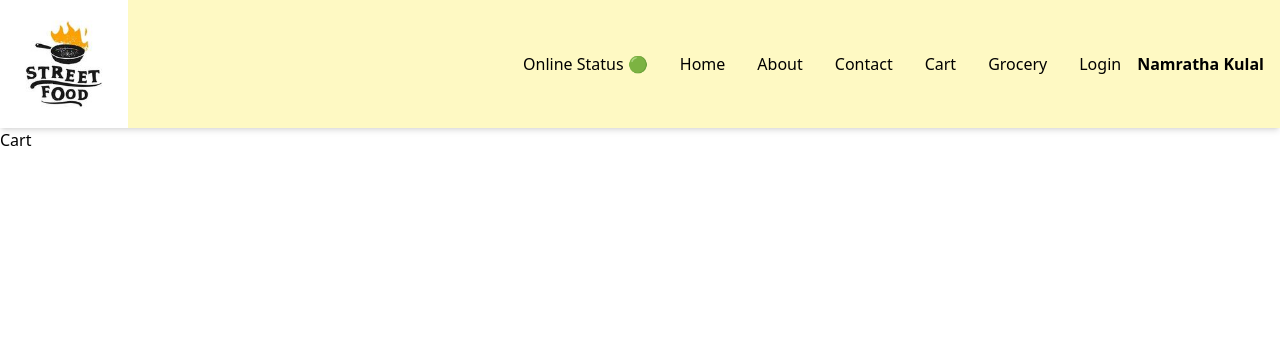
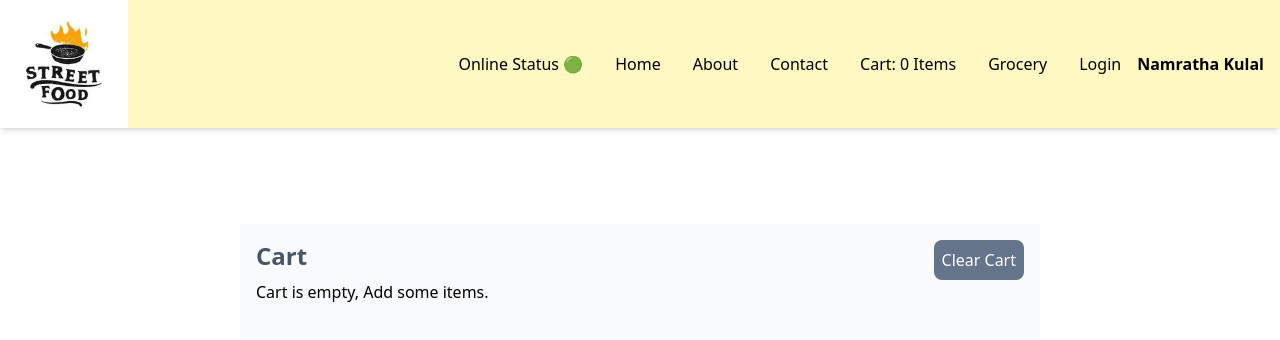
Before and after one commit to namratha-robosoft/namaste-react, a React (Vite) app: page /cart in a window 1280 px wide. Shown: the top 340 px of the page. Built offline with nearby package versions, Linux system fonts and the light colour scheme.

Commit message:
episode 12: Redux - state management library

```diff
--- a/package.json
+++ b/package.json
@@ -3,7 +3,7 @@
   "version": "1.0.0",
   "description": "Namaste React course",
   "scripts": {
-    "start": "parcel index.html",
+    "start": "parcel index.html --port=59905",
     "build": "parcel build index.html",
     "test": "jest"
   },
@@ -21,8 +21,10 @@
     "tailwindcss": "^3.4.13"
   },
   "dependencies": {
+    "@reduxjs/toolkit": "^2.2.8",
     "react": "^18.3.1",
     "react-dom": "^18.3.1",
+    "react-redux": "^9.1.2",
     "react-router-dom": "^6.26.2"
   },
   "browsersList": [
--- a/src/App.js
+++ b/src/App.js
@@ -10,6 +10,8 @@ import Contact from "./components/Contact";
 import ErrorPage from "./components/ErrorPage";
 import RestaurantMenu from "./components/RestaurantMenu";
 import UserContext from "./components/utils/UserContext";
+import { Provider } from "react-redux";
+import appStore from "./components/utils/appStore";
 
 const AppLayout = () => {
   const [userInfo, setUserInfo] = useState();
@@ -21,12 +23,14 @@ const AppLayout = () => {
   }, []);
 
   return (
+    <Provider store={appStore}>
       <UserContext.Provider value={{ loggedInUser: userInfo, setUserInfo }}>
         <div className="app">
           <Header />
           <Outlet />
         </div>
       </UserContext.Provider>
+    </Provider>
   );
 };
 
--- a/src/components/Body.js
+++ b/src/components/Body.js
@@ -17,7 +17,6 @@ const Body = () => {
   }, []);
 
   const { loggedInUser, setUserInfo } = useContext(UserContext);
-  console.log(loggedInUser, setUserInfo);
   const fetchData = async () => {
     const data = await fetch(
       "https://www.swiggy.com/dapi/restaurants/list/v5?lat=12.9715987&lng=77.5945627&is-seo-homepage-enabled=true&page_type=DESKTOP_WEB_LISTING"
--- a/src/components/Cart.js
+++ b/src/components/Cart.js
@@ -1,5 +1,31 @@
+import { useDispatch, useSelector } from "react-redux";
+import ItemList from "./ItemList";
+import { clearCart } from "./utils/cartSlice";
+
 const Cart = () => {
-  return <div>Cart</div>;
+  const cartItems = useSelector((store) => store.cart.items);
+  const dispatch = useDispatch();
+  const onCartClear = () => {
+    dispatch(clearCart());
+  };
+  return (
+    <div className="p-4 mt-24 max-w-[800px] mx-auto  bg-slate-50">
+      <div className="flex justify-between">
+        <h3 className="text-2xl text-slate-600 font-bold text-center">Cart</h3>
+        <button
+          className="bg-slate-500 text-white p-2 rounded-lg"
+          onClick={onCartClear}
+        >
+          Clear Cart
+        </button>
+      </div>
+
+      <div>
+        {cartItems.length === 0 && <h1>Cart is empty, Add some items.</h1>}
+        <ItemList itemCards={cartItems} />
+      </div>
+    </div>
+  );
 };
 
 export default Cart;
--- a/src/components/Header.js
+++ b/src/components/Header.js
@@ -3,11 +3,14 @@ import { useContext, useState } from "react";
 import { Link } from "react-router-dom";
 import useOnlineStatus from "./utils/useOnlineStatus";
 import UserContext from "./utils/UserContext";
+import { useSelector } from "react-redux";
 
 const Header = () => {
   const [btnName, setBtnName] = useState("Login");
   const onlineStatus = useOnlineStatus();
   const { loggedInUser } = useContext(UserContext);
+
+  const cartItems = useSelector((store) => store.cart.items);
 
   return (
     <div className="flex justify-between shadow-md align-middle bg-pink-100 sm:bg-yellow-100">
@@ -27,7 +30,7 @@ const Header = () => {
             <Link to="/contact">Contact</Link>
           </li>
           <li className="px-4">
-            <Link to="/cart">Cart</Link>
+            <Link to="/cart">Cart: {cartItems?.length} Items</Link>
           </li>
           <li className="px-4">
             <Link to="/grocery">Grocery</Link>
--- a/src/components/ItemList.js
+++ b/src/components/ItemList.js
@@ -1,6 +1,14 @@
+import { addItem } from "./utils/cartSlice";
 import { MENU_IMAGE_LINK } from "./utils/constants";
+import { useDispatch } from "react-redux";
 
 const ItemList = ({ itemCards }) => {
+  const dispatch = useDispatch();
+
+  const clickHandler = (item) => {
+    dispatch(addItem(item));
+  };
+
   return (
     <ul className="p-4">
       {itemCards.map((item) => (
@@ -16,12 +24,19 @@ const ItemList = ({ itemCards }) => {
                 {item.card.info.defaultPrice / 100 ||
                   item.card.info.price / 100}
               </h4>
+              <p className="text-sm font-thin">{item.card.info.description}</p>
             </div>
-            <div>
+            <div className="relative">
               <img
-                className="w-[100px] h-[100px]"
+                className="w-[100px] h-[100px] rounded-lg"
                 src={MENU_IMAGE_LINK + item.card.info.imageId}
               />
+              <button
+                className="absolute bottom-[-10px] left-[25%] text-sm bg-black text-white p-2 rounded-md"
+                onClick={() => clickHandler(item)}
+              >
+                Add+
+              </button>
             </div>
           </div>
         </li>
--- /dev/null
+++ b/src/components/utils/appStore.js
@@ -0,0 +1,10 @@
+import { configureStore } from "@reduxjs/toolkit";
+import cartReducer from "./cartSlice";
+
+const appStore = configureStore({
+  reducer: {
+    cart: cartReducer,
+  },
+});
+
+export default appStore;
--- /dev/null
+++ b/src/components/utils/cartSlice.js
@@ -0,0 +1,23 @@
+import { createSlice } from "@reduxjs/toolkit";
+
+const cartSlice = createSlice({
+  name: "cart",
+  initialState: {
+    items: [],
+  },
+  reducers: {
+    addItem: (state, actions) => {
+      state.items.push(actions.payload);
+    },
+    removeItem: (state) => {
+      state.items.pop();
+    },
+    clearCart: (state) => {
+      state.items.length = 0;
+    },
+  },
+});
+
+export const { addItem, removeItem, clearCart } = cartSlice.actions;
+
+export default cartSlice.reducer;
```
Also changed, not shown: 1 other file (tests, documents, lock files or other folders). Lines whose indentation alone changed are shown as unchanged.
